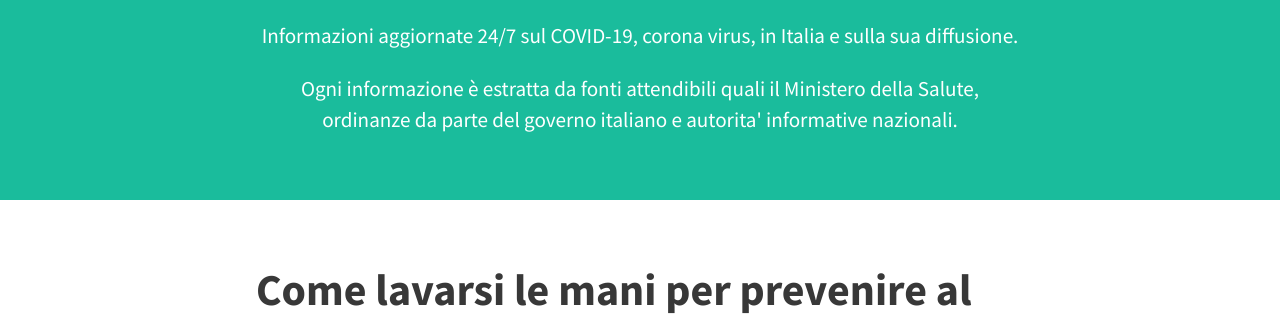
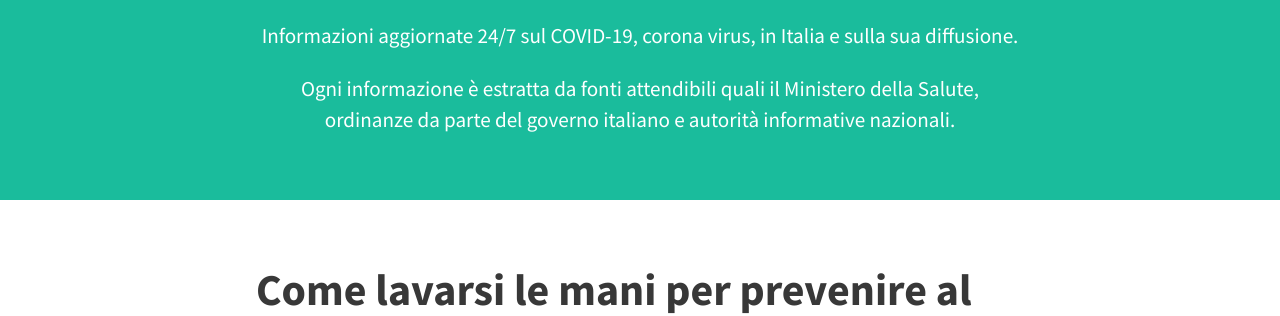
Before and after one commit to info-coronavirus/info-coronavirus.github.io, a Jekyll site: the page built from index.html, in a window 1280 px wide. Shown: the part 154-470 px from the top of the page. Built offline with Jekyll 4.4.1, drawn with Linux system fonts in a browser that asks for light colours; nearby versions of some CDN libraries; the list of posts is cut into pages by our own code.

Commit message:
Update _config.yml

```diff
--- a/_config.yml
+++ b/_config.yml
@@ -15,7 +15,7 @@ theme_settings:
   header_text: >
      <p>Informazioni aggiornate 24/7 sul COVID-19, corona virus, in Italia e sulla sua diffusione.</p>
 
-     <p>Ogni informazione è estratta da fonti attendibili quali il Ministero della Salute, ordinanze da parte del governo italiano e autorita' informative nazionali.</p>
+     <p>Ogni informazione è estratta da fonti attendibili quali il Ministero della Salute, ordinanze da parte del governo italiano e autorità informative nazionali.</p>
   header_text_feature_image:
   footer_text: >
    <a href="mailto:it.info.coronavirus@gmail.com">Per ulteriori Informazioni</a>
```
